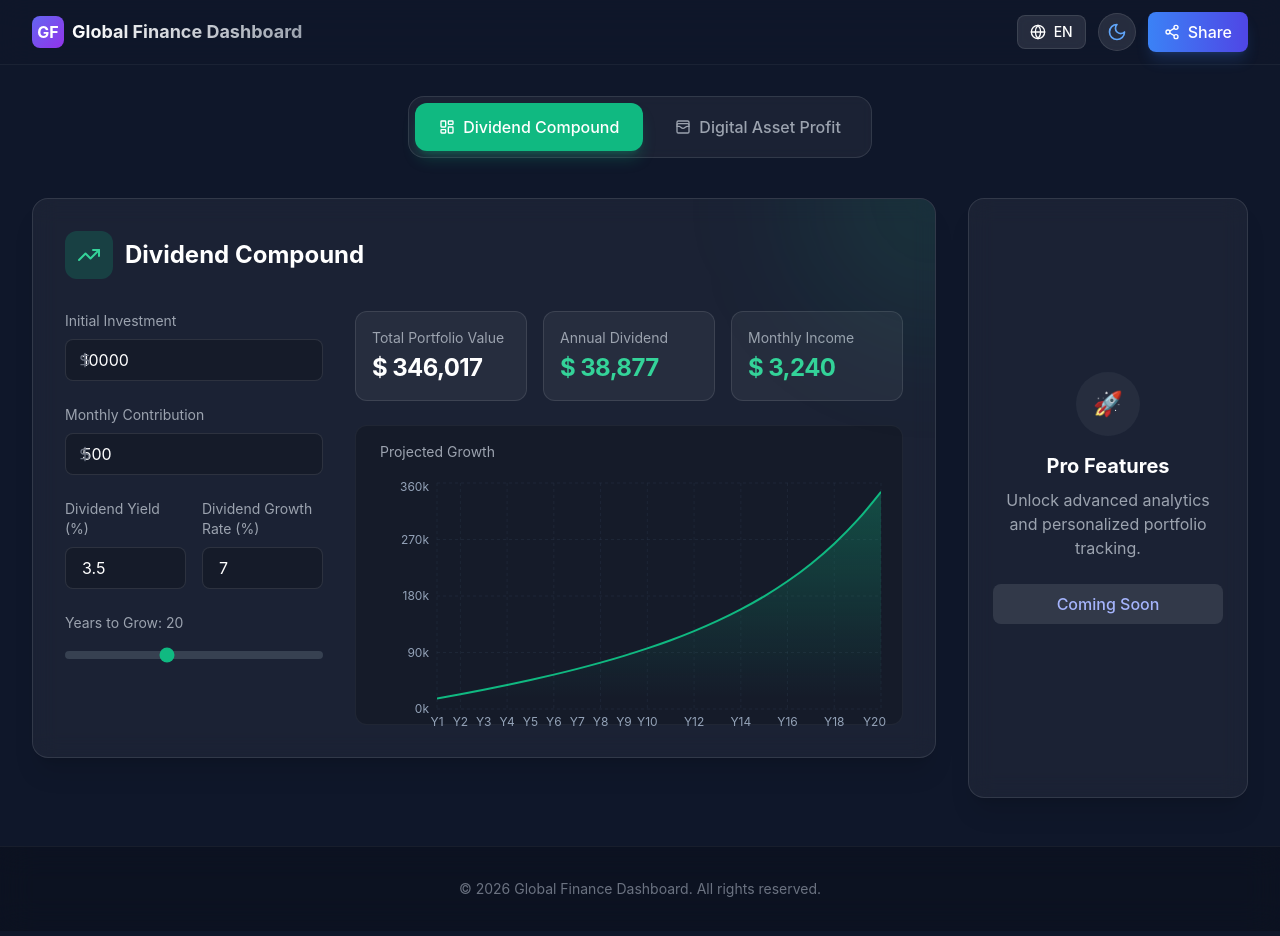
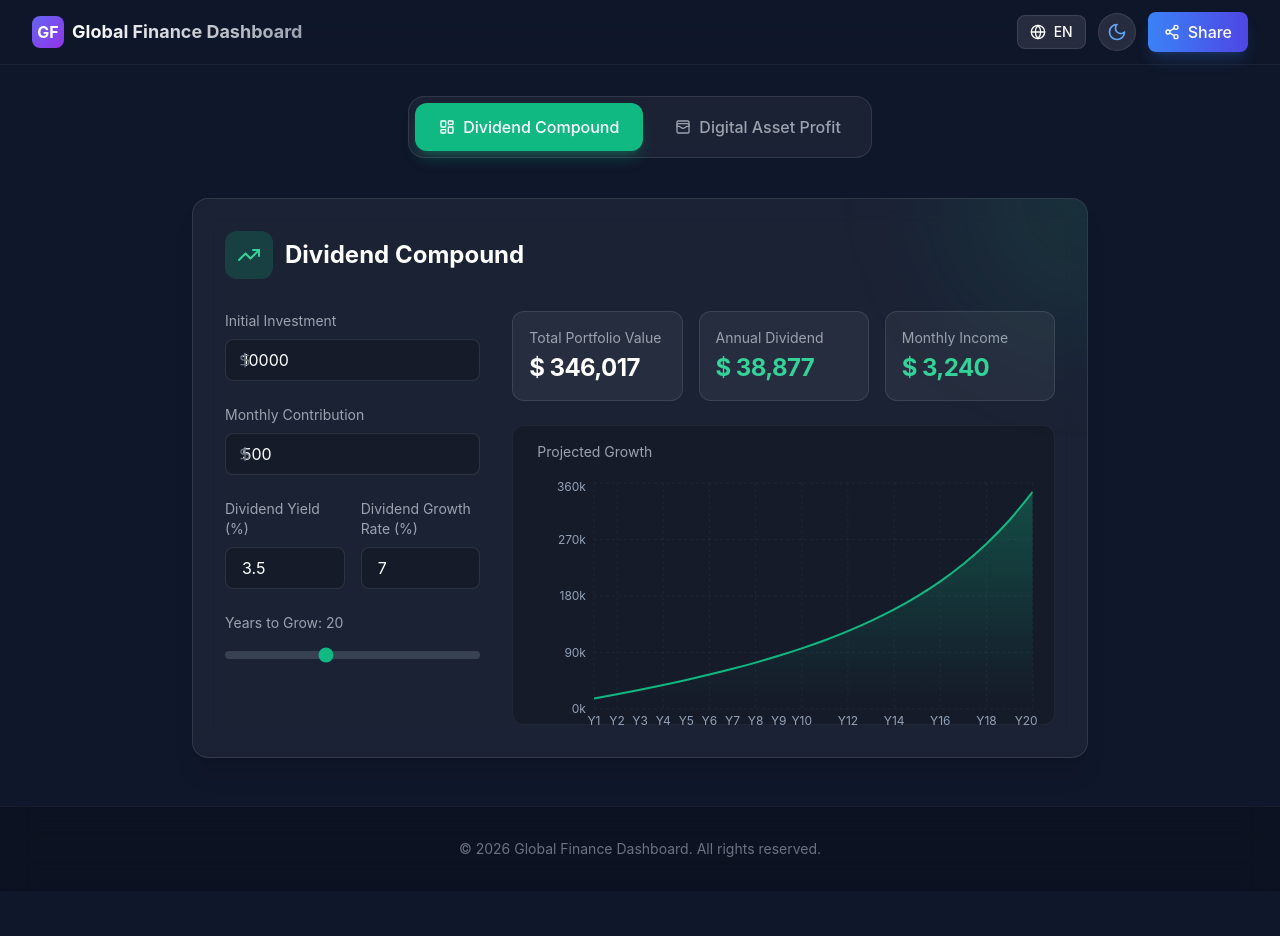
Before and after one commit to toonyman/GlobalFinanceDashboard, a React (Vite) app: page / in a window 1280 px wide. Shown: the top 936 px of the page. Built offline with nearby package versions, Linux system fonts and the light colour scheme.

Commit message:
Remove Pro Features sidebar and center layout

```diff
--- a/src/App.jsx
+++ b/src/App.jsx
@@ -69,28 +69,9 @@ function App() {
         </div>
 
         {/* Main Content Area */}
-        <div className="grid grid-cols-1 lg:grid-cols-12 gap-8">
-          {/* Left/Main Column - Calculator */}
-          <div className="lg:col-span-12 xl:col-span-9 space-y-8">
-            <div className="transition-all duration-500 transform">
-              {activeTab === 'dividend' ? <DividendCalculator /> : <DigitalAssetCalculator />}
-            </div>
-
-
-          </div>
-
-          {/* Right Column - Placeholder or Future Features (Hidden on mobile for now, or used for Ads) */}
-          <div className="hidden xl:block xl:col-span-3 space-y-8">
-            <div className="glass-card p-6 h-[600px] flex flex-col justify-center items-center text-center">
-              <div className="w-16 h-16 bg-white/5 rounded-full flex items-center justify-center mb-4">
-                <span className="text-2xl">🚀</span>
-              </div>
-              <h3 className="text-xl font-bold text-white mb-2">Pro Features</h3>
-              <p className="text-gray-400 mb-6">Unlock advanced analytics and personalized portfolio tracking.</p>
-              <button className="glass-button w-full border-indigo-500/30 hover:bg-indigo-500/20 text-indigo-300">
-                Coming Soon
-              </button>
-            </div>
+        <div className="max-w-4xl mx-auto">
+          <div className="transition-all duration-500 transform">
+            {activeTab === 'dividend' ? <DividendCalculator /> : <DigitalAssetCalculator />}
           </div>
         </div>
 
```
